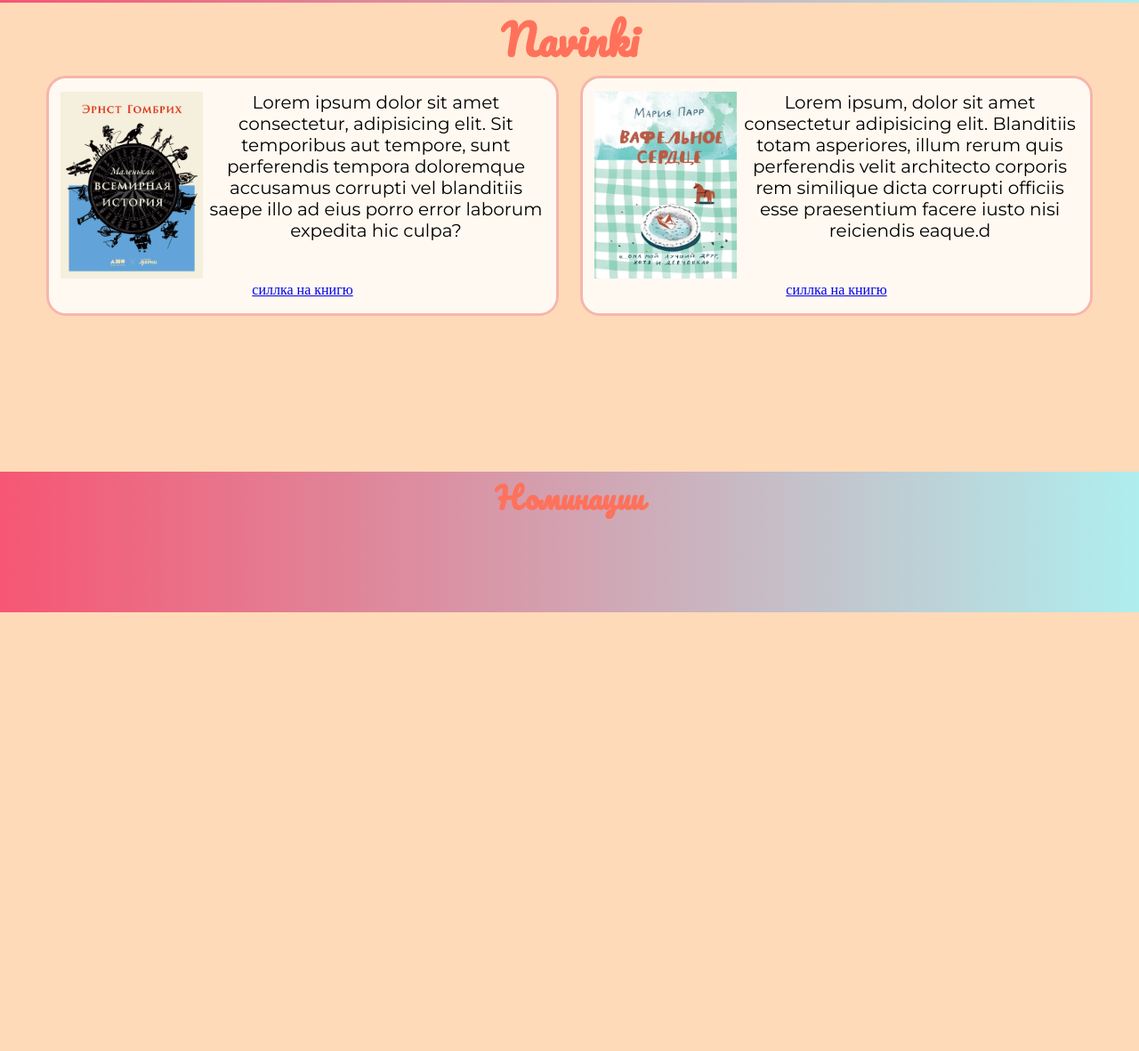
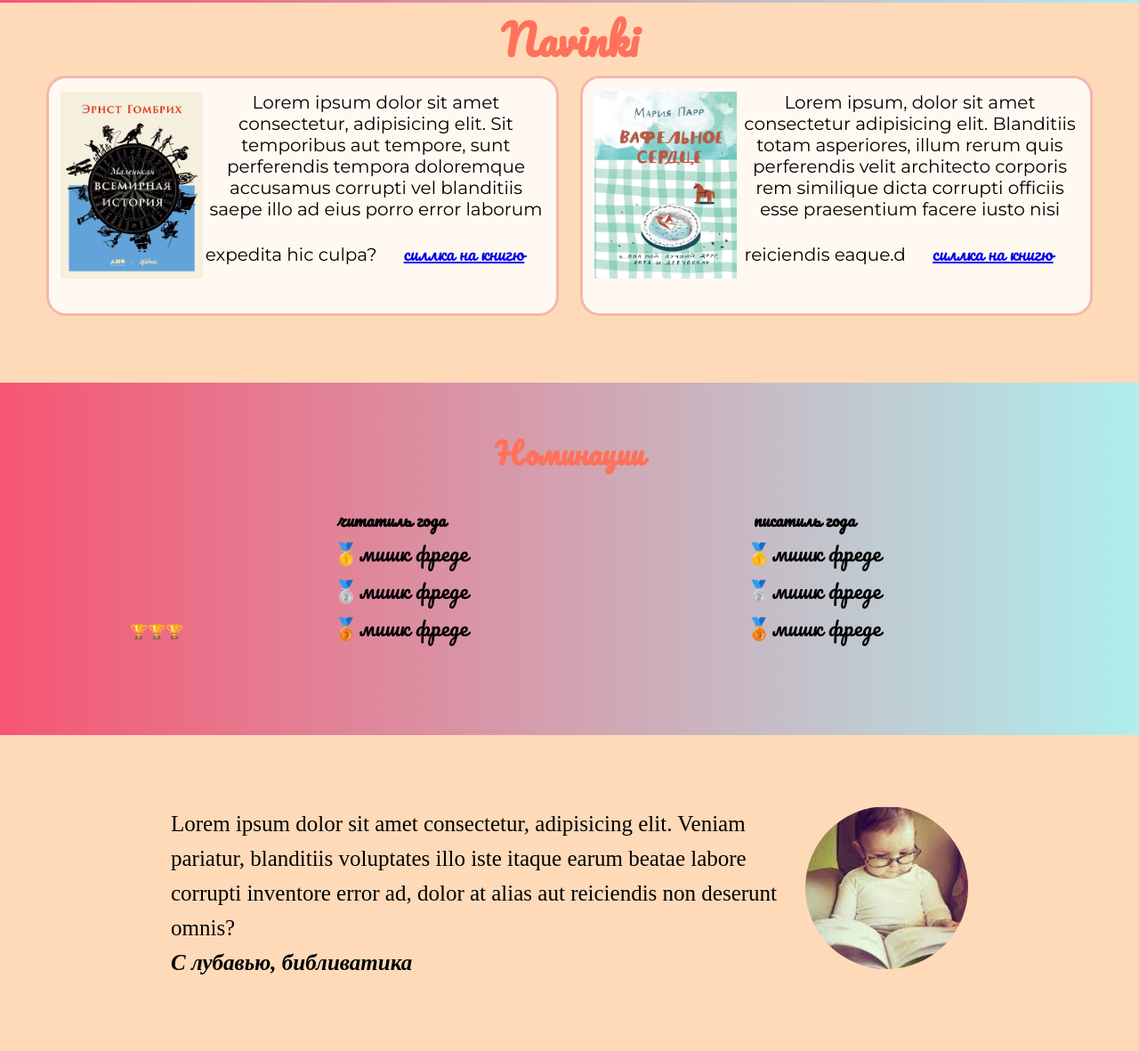
Before and after one commit to and-per/web, a plain HTML site: page lesson7/index.html in a window 1280 px wide. Shown: the part 710-1891 px from the top of the page at 89% size. Before the commit the page ends 1398 px from the top, so only its background shows below. Drawn offline with Linux system fonts and the light colour scheme.

Commit message:
lox moment

```diff
--- a/lesson7/index.html
+++ b/lesson7/index.html
@@ -18,21 +18,81 @@
     </div>
     <div class="new">
         <h2 class="new-heading">Navinki</h2>
+
         <div class='book-card'>
             <img class="book-cover" src="img/book1.webp" alt="обложка книги 1">
-            <p class="book-intro">Lorem ipsum dolor sit amet consectetur, adipisicing elit. Sit temporibus aut tempore, sunt perferendis tempora doloremque accusamus corrupti vel blanditiis saepe illo ad eius porro error laborum expedita hic culpa?</p>
-            <a class="book-link" href="https://www.youtube.com/watch?v=dQw4w9WgXcQ">силлка на книгю</a>
+            <p class="book-intro">
+                Lorem ipsum dolor sit amet consectetur, adipisicing elit. Sit temporibus aut tempore, sunt perferendis tempora doloremque accusamus corrupti vel blanditiis saepe illo ad eius porro error laborum expedita hic culpa?
+                <a class="book-link" href="https://www.youtube.com/watch?v=dQw4w9WgXcQ">силлка на книгю</a>
+            </p>
+
         </div>
         <div class='book-card'>
             <img class="book-cover" src="img/book2.webp" alt="обложка книги 1">
-            <p class="book-intro">Lorem ipsum, dolor sit amet consectetur adipisicing elit. Blanditiis totam asperiores, illum rerum quis perferendis velit architecto corporis rem similique dicta corrupti officiis esse praesentium facere iusto nisi reiciendis eaque.d</p>
-            <a class="book-link" href="https://www.youtube.com/watch?v=dQw4w9WgXcQ">силлка на книгю</a>
+            <p class="book-intro">Lorem ipsum, dolor sit amet consectetur adipisicing elit. Blanditiis totam asperiores, illum rerum quis perferendis velit architecto corporis rem similique dicta corrupti officiis esse praesentium facere iusto nisi reiciendis eaque.d
+                <a class="book-link" href="https://www.youtube.com/watch?v=dQw4w9WgXcQ">силлка на книгю</a>
+
+            </p>
+
         </div>
     </div>
 
+
     <div class="prize">
         <h2 class="prize-heading">Номинации</h2>
+        <span class="prize-icons">🏆🏆🏆</span>
+        <div class="prize-list">
+                    <h3>читатиль года</h3>
+                <ol>
+                    <li>🥇мишк фреде</li>
+                    <li>🥈мишк фреде</li>
+                    <li>🥉мишк фреде</li>
+                </ol>
+        </div>
+        <div class="prize-list">
+                <h3>писатиль года</h3>
+                        <ol>
+                            <li>🥇мишк фреде</li>
+                            <li>🥈мишк фреде</li>
+                            <li>🥉мишк фреде</li>
+                        </ol>
+
+
+
+
+        </div>
     </div>
 
+
+
+
+
+
+
+
+
+
+
+
+
+
+
+
+
+
+
+
+
+
+
+
+    <div class="last-sec">
+        <img class="reader" src="img/reader.jpg" alt="">
+        <p class="last-words">
+            Lorem ipsum dolor sit amet consectetur, adipisicing elit. Veniam pariatur, blanditiis voluptates illo iste itaque earum beatae labore corrupti inventore error ad, dolor at alias aut reiciendis non deserunt omnis?
+            <br>
+            <b><i>С лубавью, библиватика</i></b>
+        </p>
+    </div>
 </body>
 </html>
--- a/lesson7/styles.css
+++ b/lesson7/styles.css
@@ -84,5 +84,49 @@ h1 {
     font-family: 'Pacifico', cursive;
     font-size: 25pt;
     color: #FF715B;
-    margin-top: 100px;
+    padding-top: 50px;
 }
+
+.book-link {
+    display: inline-block;
+    font-family: 'Pacifico', cursive;
+    font-size: 15pt;
+    line-height: 25px;
+    margin: 25px;
+}
+.prize-list {
+    display: inline-block;
+    font-family: 'Pacifico', cursive;
+    width: 320px;
+    margin: 30px 70px 0;
+
+}
+
+.prize-icon {
+    font-size: 30px;
+    display: block;
+}
+
+ol {
+    list-style-type: none;
+    padding-left: 20px;
+    font-size: 24px;
+}
+
+
+.last-sec {
+    width: 70%;
+    margin: auto;
+    padding: 80px 0;
+}
+
+
+.reader {
+    border-radius: 50%;
+    float: right;
+}
+
+.last-words {
+    font-size: 25px;
+    line-height: 39px;
+}
--- /dev/null
+++ b/lesson8/zadanie/styles.css
@@ -0,0 +1,12 @@
+* {
+    margin: 0;
+    padding: 0;
+    box-sizing: border-box;
+}
+
+.main {
+    width: 100vw;
+    height: 100vh;
+    background-image: url(main-bkg.jpg);
+    background-repeat: no-repeat;
+}
```
Also changed, not shown: lesson8/index.html (added, +25 -0 lines), lesson8/zadanie/index.html (added, +23 -0 lines), lesson8/styles.css (added), lesson8/zadanie/quepro.jpg (added), 1 other file.
